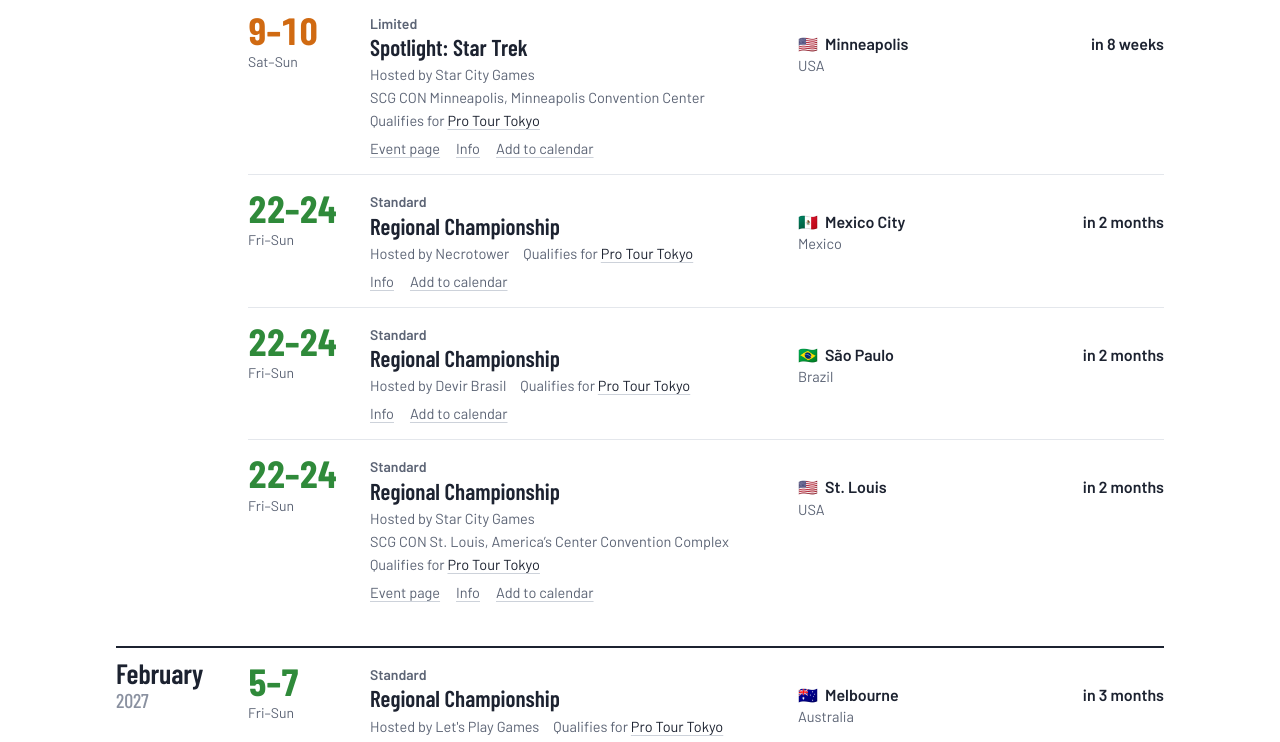
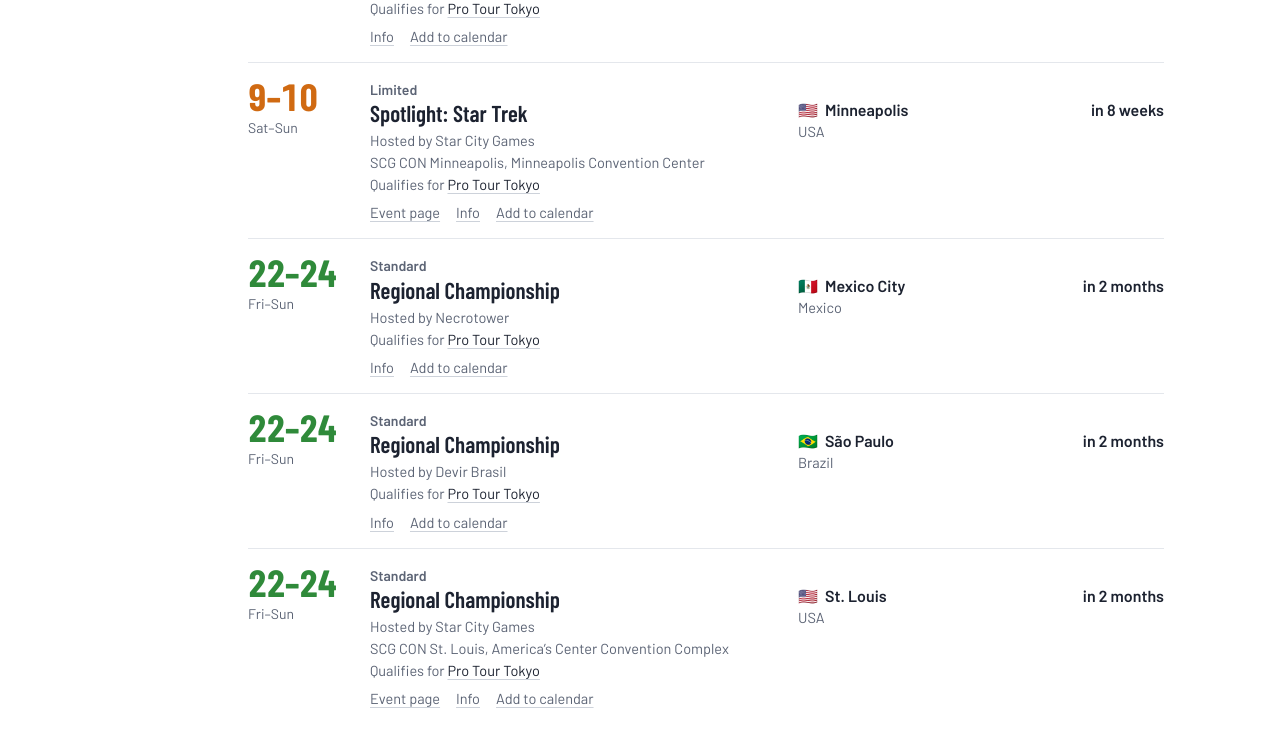
Before and after one commit to richardneal/mtgupdate, a website with bundled scripts: page index.html in a window 1280 px wide. Shown: the part 758-1500 px from the top of the page. Built offline with nearby package versions, Linux system fonts and the light colour scheme; files whose address does not match are found by name.

Commit message:
Keep the format line; one detail per line so rows match
Co-Authored-By: Claude Opus 5.5 <noreply@anthropic.com>

```diff
--- a/css/style.css
+++ b/css/style.css
@@ -267,7 +267,8 @@ svg { width: 18px; height: 18px; fill: none; stroke: currentColor; stroke-width:
 .event h3 { margin: 1px 0 0; font: 600 23px/1.1 var(--display); letter-spacing: 0; }
 .event h3 a { text-decoration: none; }
 .event h3 a:hover { text-decoration: underline; text-decoration-thickness: 1px; }
-.meta { display: flex; flex-wrap: wrap; gap: 2px 14px; margin-top: 4px; color: var(--muted); font-size: 14.5px; }
+/* One detail per line, so every row reads the same however long its details are. */
+.meta { display: flex; flex-direction: column; gap: 1px; margin-top: 4px; color: var(--muted); font-size: 14.5px; }
 .meta .feeds { color: var(--ink); }
 
 .where { display: flex; flex-direction: column; padding-top: 19px; min-width: 0; }
--- a/js/app.js
+++ b/js/app.js
@@ -281,8 +281,7 @@ function renderEvent(e) {
   return el('li', { class: `event t-${e.type} is-${s}`, id: e.id },
     dayBlock(e),
     el('div', { class: 'what' },
-      // The format, unless the name already says it ("Spotlight: Team Limited").
-      e.name.includes(formatLabel(e)) ? null : el('p', { class: 'fmt' }, formatLabel(e)),
+      el('p', { class: 'fmt' }, formatLabel(e)),
       el('h3', {}, el('a', { href: `#${e.id}` }, e.name)),
       meta.length ? el('p', { class: 'meta' }, meta.map((m) => el('span', {}, m))) : null,
       el('p', { class: 'actions' }, eventLinks(e, s))),
```
